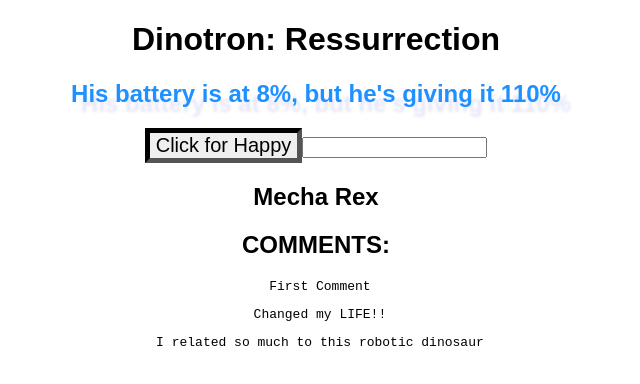
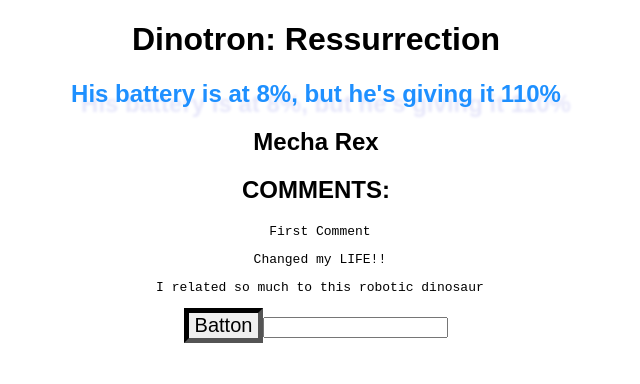
Before and after one commit to MyNameIsSpencer/blog2_react, a React (Create React App) app: page / in a window 1280 px wide. Shown: the top 384 px of the page, without its empty margins (324-964 px from the left). Built offline with nearby package versions, Linux system fonts and the light colour scheme.

Commit message:
finish change text

```diff
--- a/src/App.js
+++ b/src/App.js
@@ -8,20 +8,20 @@ import Author from './Author.js';
 class App extends Component {
   constructor(props) {
     super()
-    this.state={
+    this.state = {
       body: props.body
     }
   }
 
   changeBody(e) {
-    let newBody = prompt("God dammnit, just put something here");
+    let newBody= prompt("New body her plaz");
     this.setState({
       body: newBody
     })
   }
 
-  handleForm(e) {
-    this.setState ({
+  handleFarm(e) {
+    this.setState({
       body: e.target.value
     })
   }
@@ -40,12 +40,11 @@ class App extends Component {
       <div>
         <h1> {this.props.title} </h1>
         <h2 className="slogan"> {this.state.body} </h2>
-        <button className="bodyButton" onClick={(e) => this.changeBody(e)}> Click for Happy </button>
-        <input type="text" onChange={ (e) => this.handleForm(e)}/>
         <h2> {this.props.author} </h2>
         <h2> COMMENTS: </h2>
         <pre>{comments}</pre>
-
+        <button className="bodyButton" onClick={(e) => this.changeBody(e)}> Batton</button>
+        <input className="slogan" onChange={(e) => this.handleFarm(e)}/>
         <style> {`
           .slogan {
             color: dodgerblue;
```
